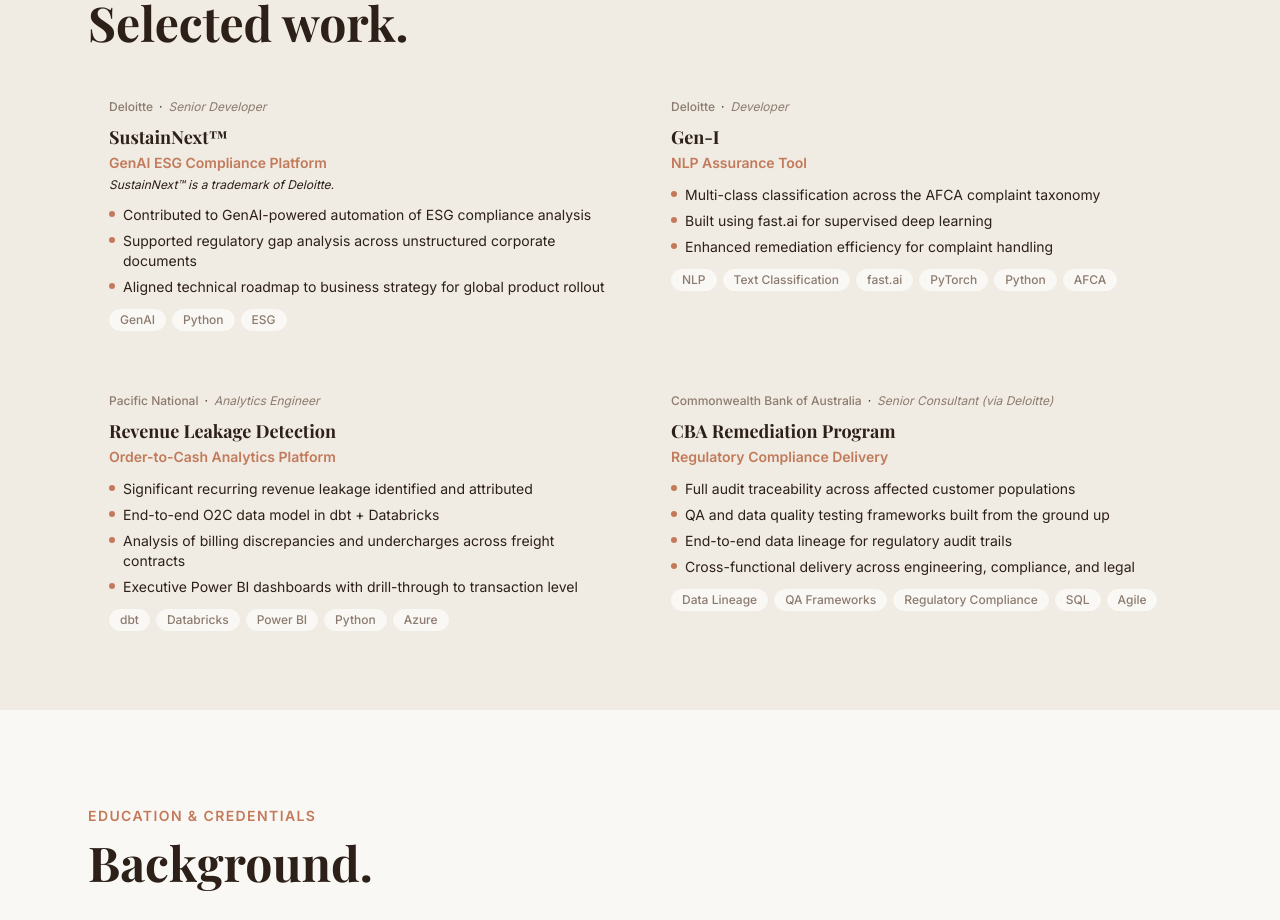
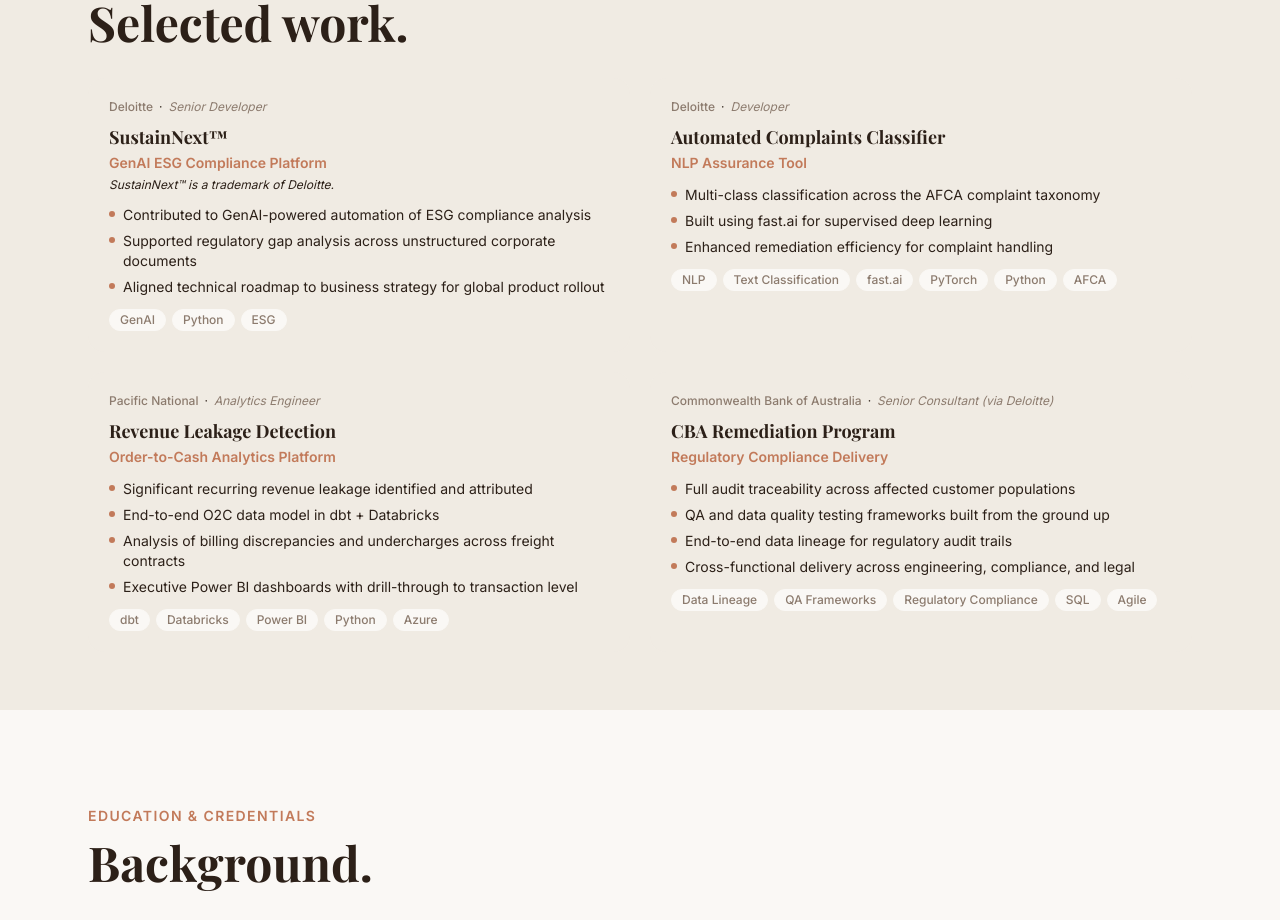
Before and after one commit to trishan023/TrishanWebsite, a React (Vite) app: page / in a window 1280 px wide. Shown: the part 4000-4920 px from the top of the page. Built offline with nearby package versions, Linux system fonts and the light colour scheme.

Commit message:
Rename Gen-I title to Automated Complaints Classifier
Co-Authored-By: Claude Opus 4.6 <noreply@anthropic.com>

```diff
--- a/src/data/content.js
+++ b/src/data/content.js
@@ -124,7 +124,7 @@ export const projects = [
   },
   {
     id: 2,
-    title: "Gen-I",
+    title: "Automated Complaints Classifier",
     subtitle: "NLP Assurance Tool",
     company: "Deloitte",
     role: "Developer",
```
